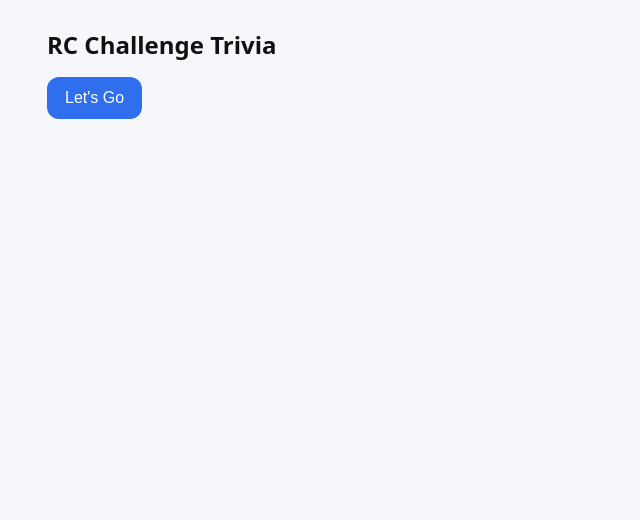
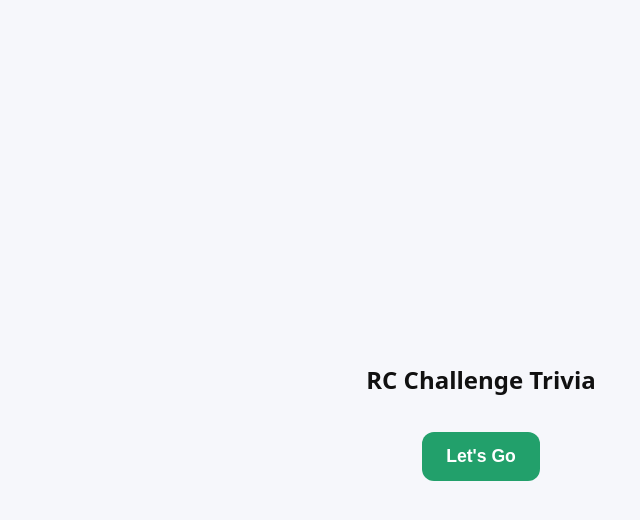
Before and after one commit to mikegdee-pixel/RCChallengeApp, a plain HTML site: page index.html in a window 1280 px wide. Shown: the whole page, without its empty margins (159-799 px from the left). Drawn offline with Linux system fonts and the light colour scheme.

Commit message:
Update app.css

```diff
--- a/styles/app.css
+++ b/styles/app.css
@@ -17,6 +17,41 @@ button { padding: 12px 18px; border: none; border-radius: 12px; background: #2f6
   color: white;
   font-weight: 600;
 }
+
+/* Center the start screen vertically and horizontally */
+#screen-start {
+  display: flex;
+  justify-content: center;
+  align-items: center;
+  height: 100vh;             /* fill the whole screen */
+  text-align: center;
+}
+
+/* Make sure content stacks vertically */
+.start-content {
+  display: flex;
+  flex-direction: column;
+  align-items: center;
+  gap: 20px;                 /* space between title and button */
+}
+
+/* Green "Let's Go" button */
+#btn-letsgo {
+  background: #22a06b;       /* same green tone as Next Question */
+  color: white;
+  font-weight: 600;
+  padding: 14px 24px;
+  font-size: 1.1rem;
+  border: none;
+  border-radius: 12px;
+  cursor: pointer;
+  transition: background 0.2s;
+}
+
+#btn-letsgo:hover {
+  background: #1a7e54;
+}
+
 
 /* Optional: darker on hover */
 #btn-next:hover {
```
